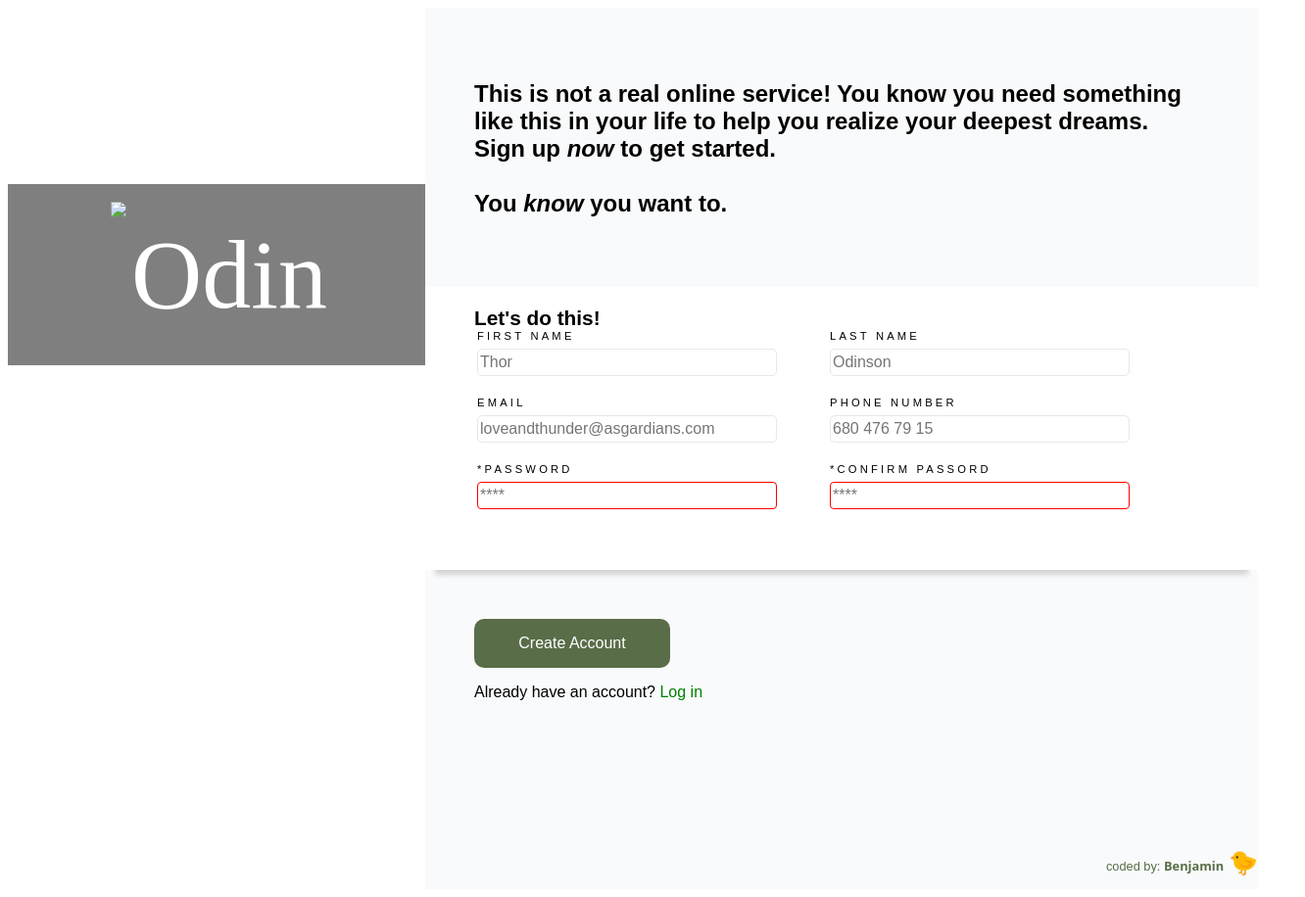
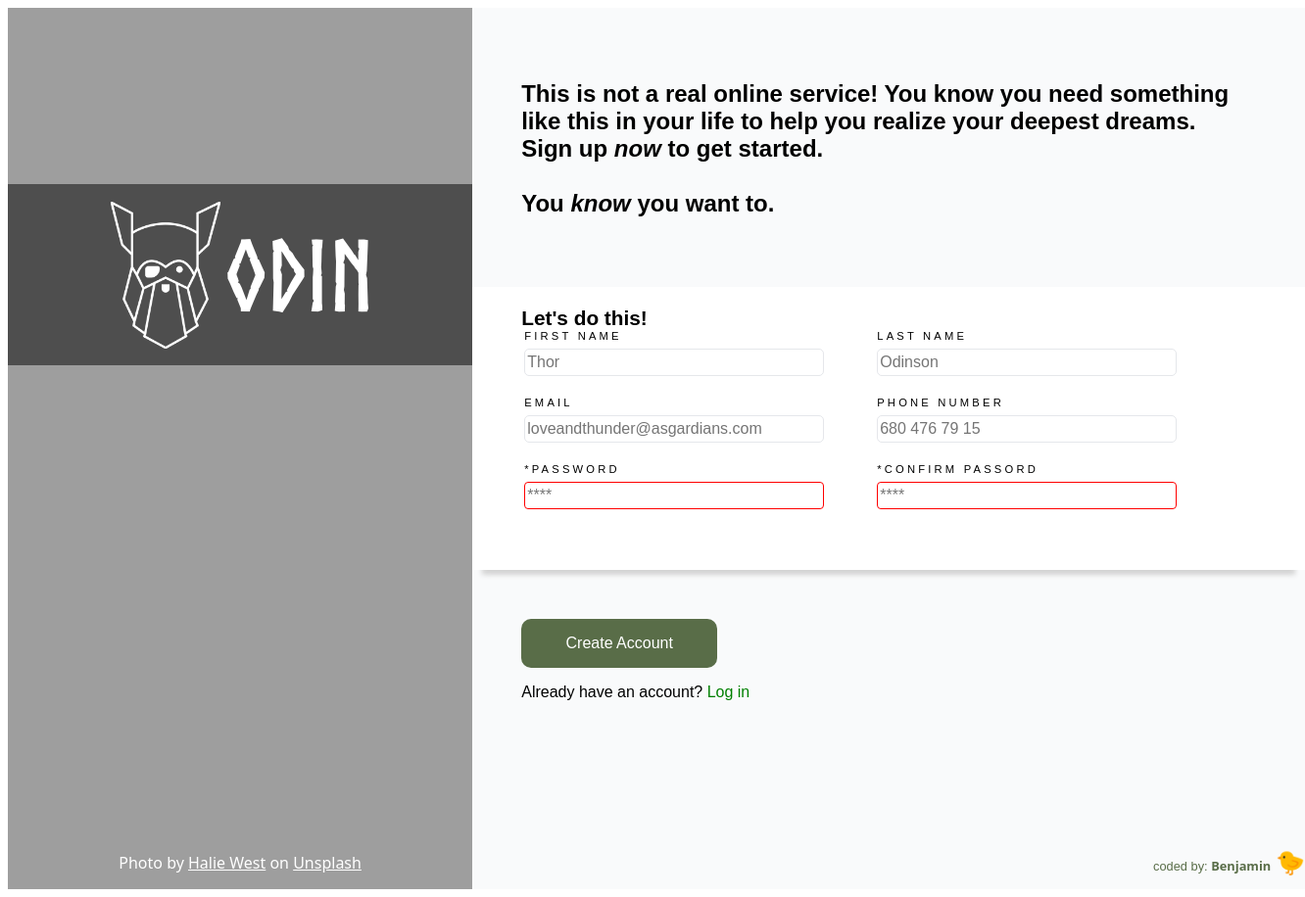
Before and after one commit to noodlebenji2960/formsproject, a plain HTML site: page index.html in a window 1280 px wide. Shown: the whole page at 98% size, 1332 px wide, since content can reach past the window. Drawn offline with Linux system fonts and the light colour scheme; the site is published under a folder, as on GitHub Pages, so addresses that start at the root find nothing; a script that the page names is missing.

Commit message:
fixed broken links due to github push

```diff
--- a/index.html
+++ b/index.html
@@ -12,7 +12,7 @@
     <div id="container">
         <div id="containerLeft">
             <div id="leftBanner">
-                    <img src="/odin-lined.png">
+                    <img src="odin-lined.png">
                     <p>Odin</p>
             </div>
             <div class="imgcredit">
--- a/style.css
+++ b/style.css
@@ -1,6 +1,6 @@
 @font-face {
     font-family: Norse-Bold;
-    src: url(/Norse-Bold.otf);
+    src: url(Norse-Bold.otf);
   }
 
 :root{
@@ -22,7 +22,7 @@ input:focus {
 }
 
 #containerLeft{
-    background-image: url(/leafy.png);
+    background-image: url(leafy.png);
     background-size: cover;
     background-repeat: no-repeat;
     height: 100vh;
```
